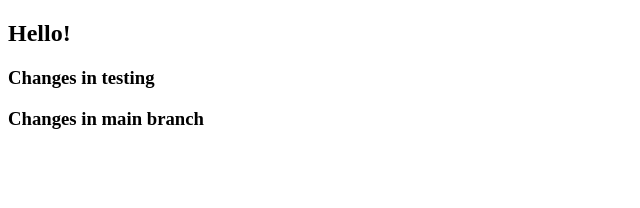
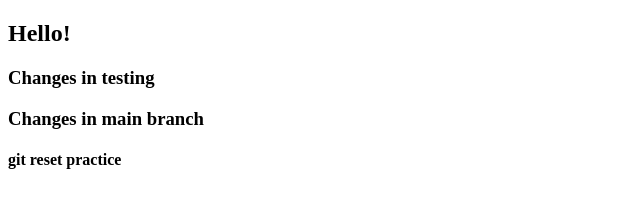
Before and after one commit to Veer-Parikh/DevOps, a plain HTML site: page index.html in a window 1280 px wide. Shown: the whole page, without its empty margins (0-640 px from the left). Drawn offline with Linux system fonts and the light colour scheme.

Commit message:
reset commit

```diff
--- a/index.html
+++ b/index.html
@@ -9,5 +9,7 @@
     <h2>Hello!</h2>
     <h3>Changes in testing</h3>
     <h3>Changes in main branch</h3>
+
+    <h4>git reset practice</h4>
 </body>
 </html>
```
